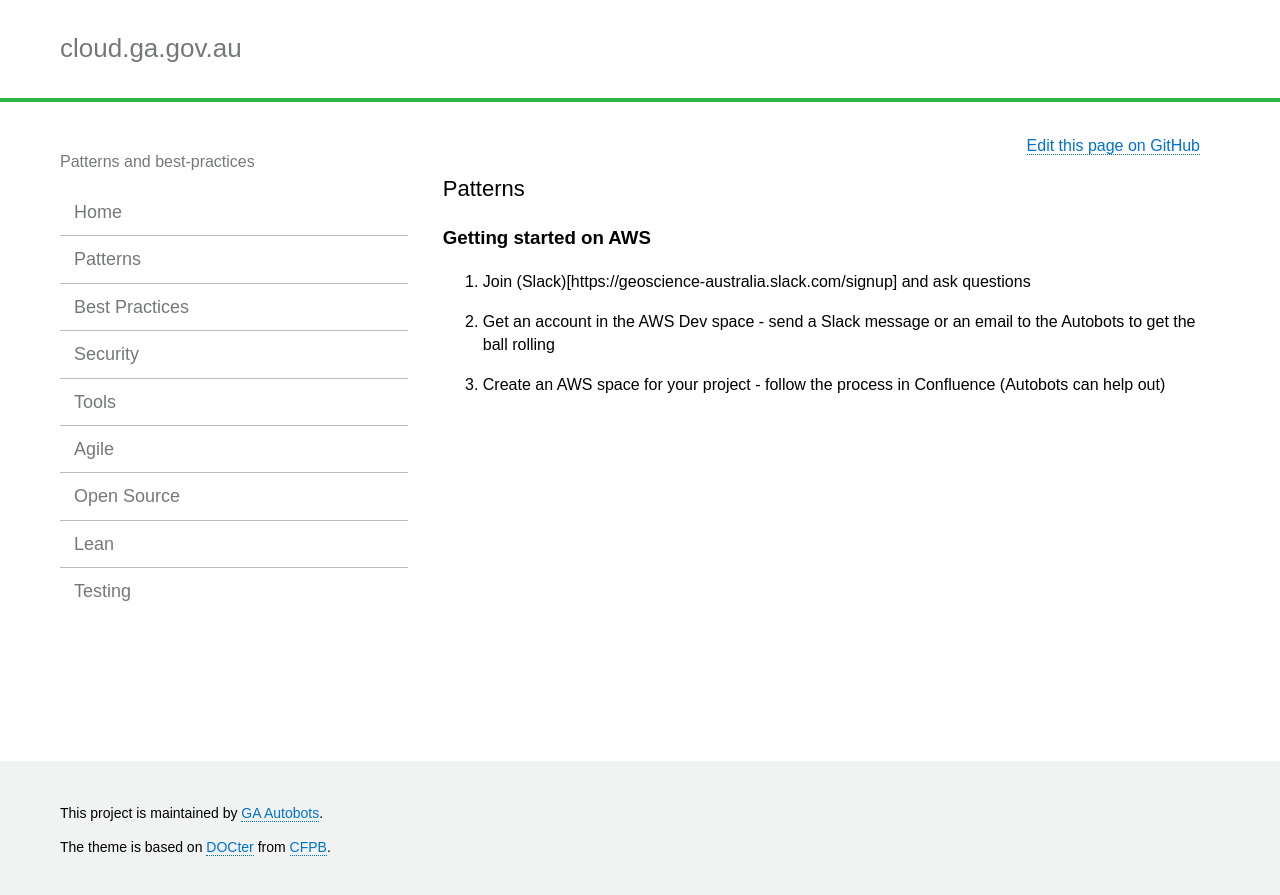
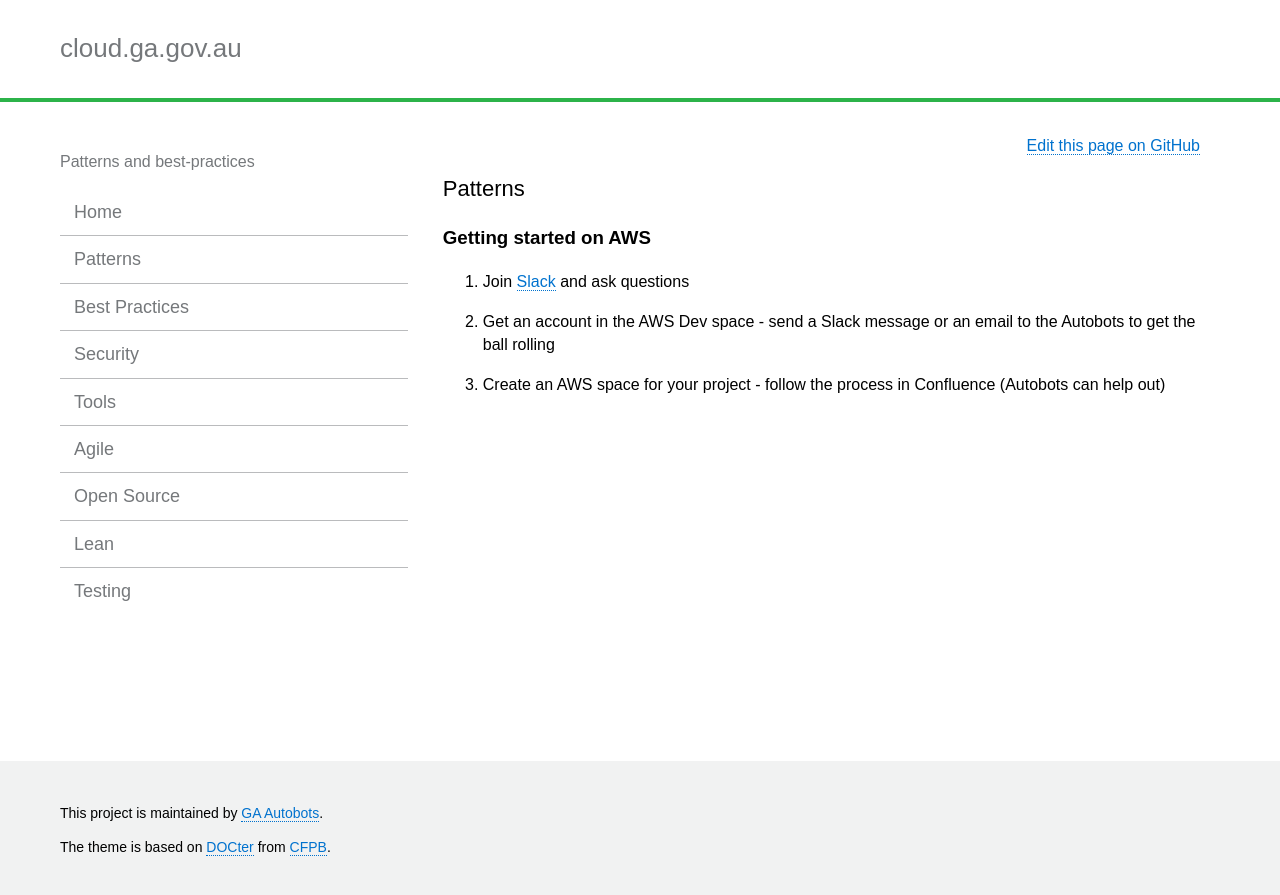
Before and after one commit to GeoscienceAustralia/cloud, a Jekyll site: the page built from docs/_pages/patterns_index.md, in a window 1280 px wide. Shown: the top 895 px of the page. Built offline with Jekyll 4.4.1, drawn with Linux system fonts in a browser that asks for light colours.

Commit message:
Fix link in patterns

```diff
--- a/docs/_pages/patterns_index.md
+++ b/docs/_pages/patterns_index.md
@@ -6,6 +6,6 @@ permalink: patterns_index.html
 
 ### Getting started on AWS
 
-1. Join (Slack)[https://geoscience-australia.slack.com/signup] and ask questions
+1. Join [Slack](https://geoscience-australia.slack.com/signup) and ask questions
 2. Get an account in the AWS Dev space - send a Slack message or an email to the Autobots to get the ball rolling
 3. Create an AWS space for your project - follow the process in Confluence (Autobots can help out)
```
